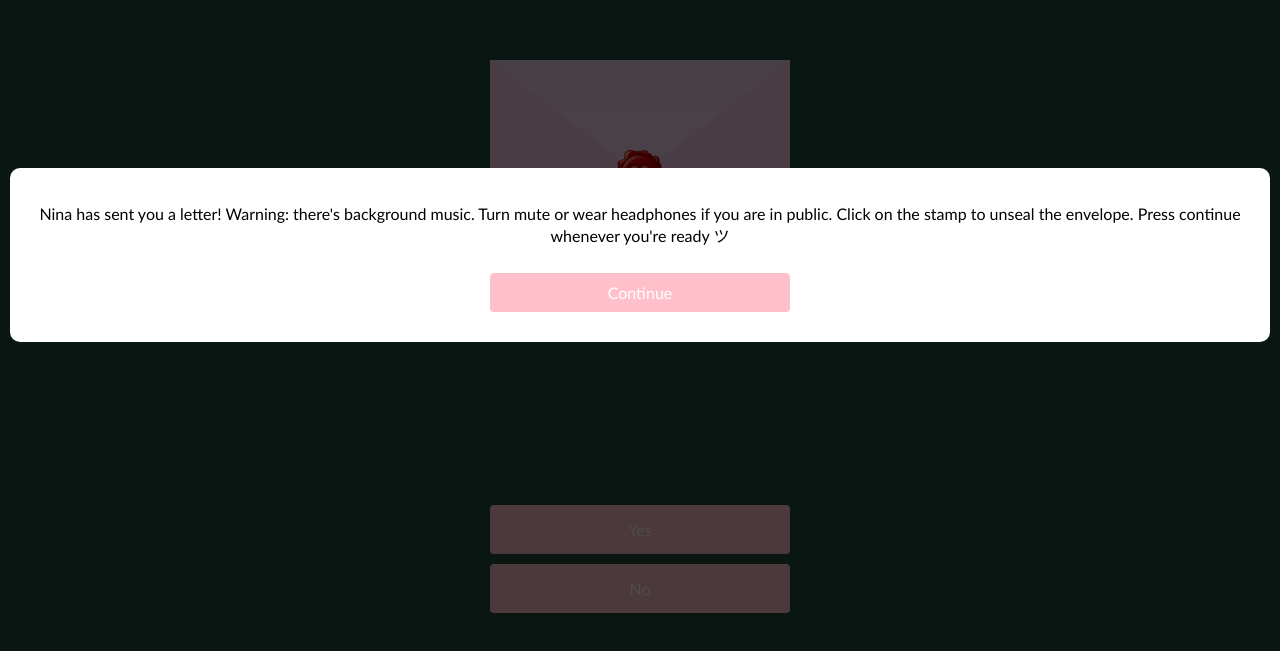
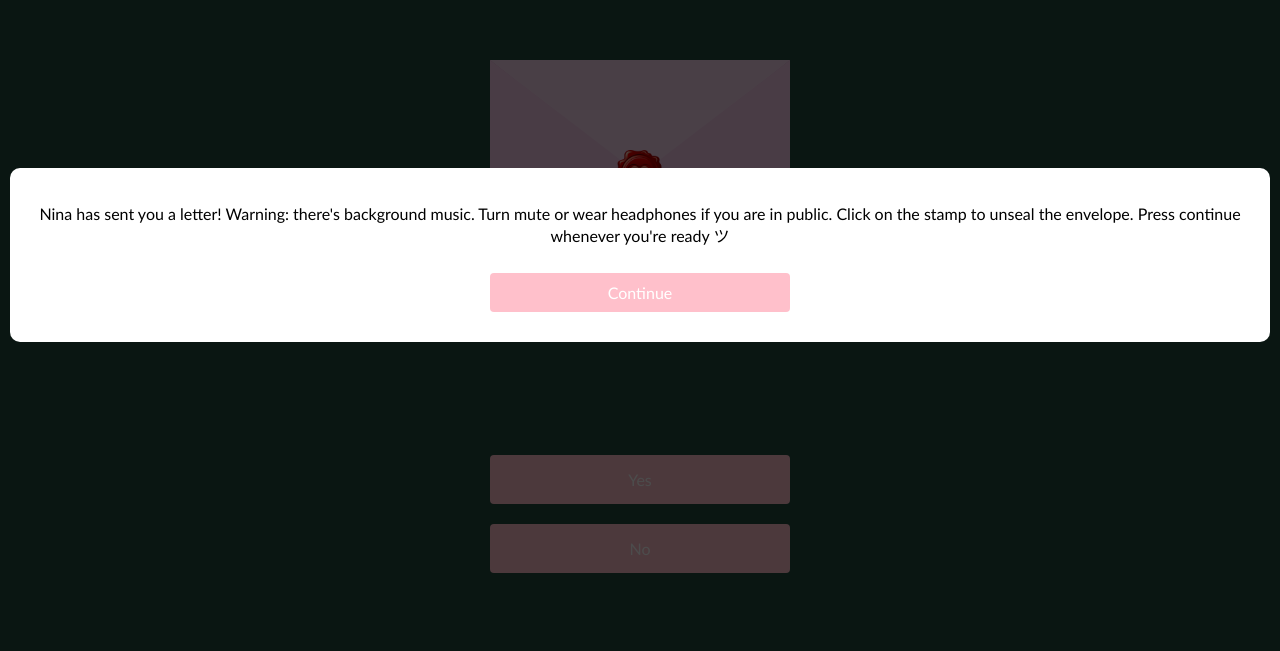
Before and after one commit to ninanguyn/valentines-2024, a plain HTML site: page index.html in a window 1280 px wide. Shown: the part 145-796 px from the top of the page. Drawn offline with Linux system fonts and the light colour scheme.

Commit message:
Add files via upload

```diff
--- a/index.html
+++ b/index.html
@@ -42,7 +42,7 @@
       <img class="heart-stamp" src="heart-stamp.png" alt="heart stamp">
     </div>
   </div>
-  <div class="buttons">
+  <div class="buttons-wrapper">
     <button id="yes-button" class="button" onclick="yesButton()">Yes</button>
     <button id="no-button" class="button" onclick = "noButton()">No</button>
   </div>
--- a/style.css
+++ b/style.css
@@ -185,6 +185,13 @@ body{
   font-family: 'Trebuchet MS', sans-serif;
 }
 
+.buttons-wrapper {
+  /* position: fixed; */
+  display: flex;
+  flex-direction: column;
+  margin: -50px;
+}
+
 .popup-message {
   position: fixed;
   background-color: rgba(42, 40, 40, 0.778);
```
